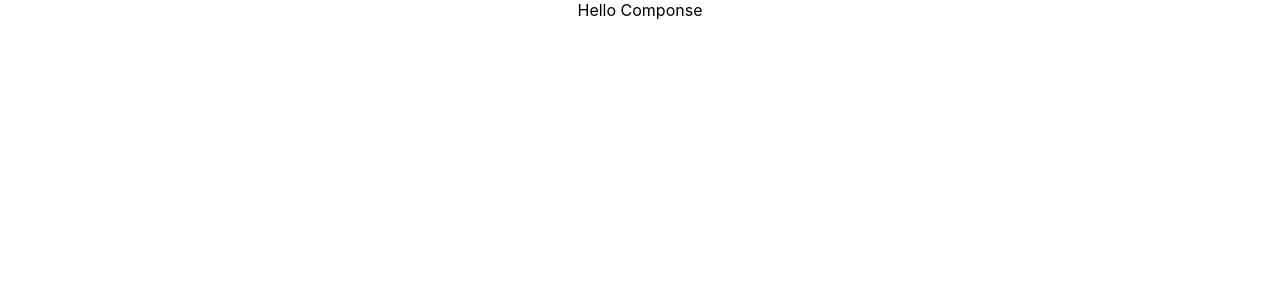
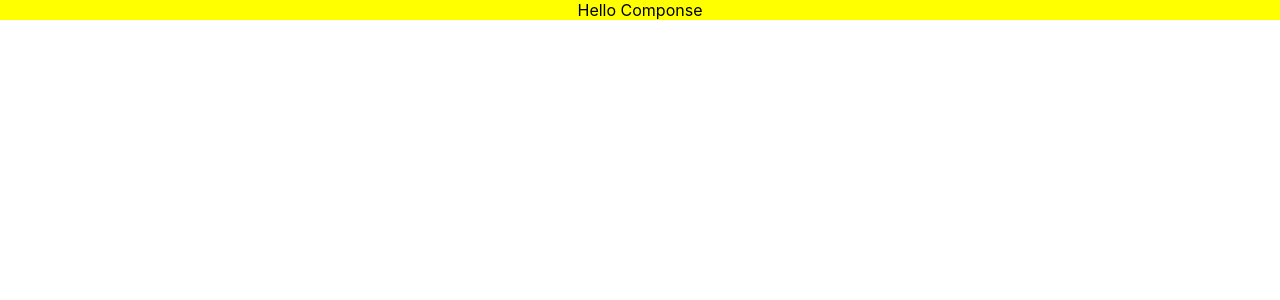
Before and after one commit to wseal/doc, a React (Create React App) app in the folder code/hello-react/: page / in a window 1280 px wide. Shown: the top 300 px of the page. Built offline with nearby package versions, Linux system fonts and the light colour scheme.

Commit message:
use css module, avoid style replicate

```diff
--- a/code/hello-react/src/components/Hello/Hello.jsx
+++ b/code/hello-react/src/components/Hello/Hello.jsx
@@ -1,3 +1,5 @@
+import hello from './Hello.module.css'
+
 export default function Hello() {
-  return <div>Hello Componse</div>
+  return <div class={hello.title}>Hello Componse</div>
 }
--- /dev/null
+++ b/code/hello-react/src/components/Hello/Hello.module.css
@@ -0,0 +1,3 @@
+.title {
+  background-color: yellow;
+}
```
